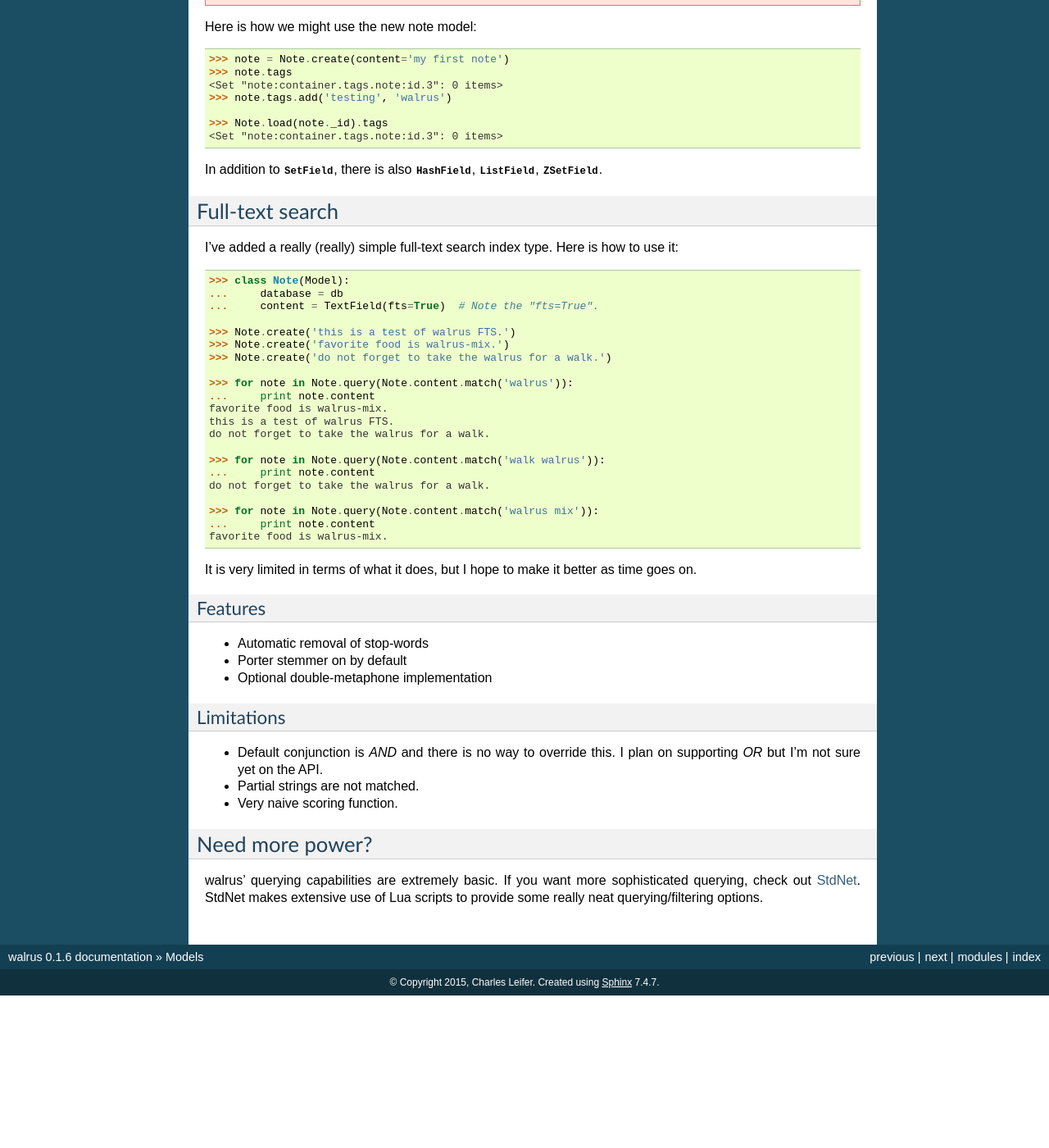
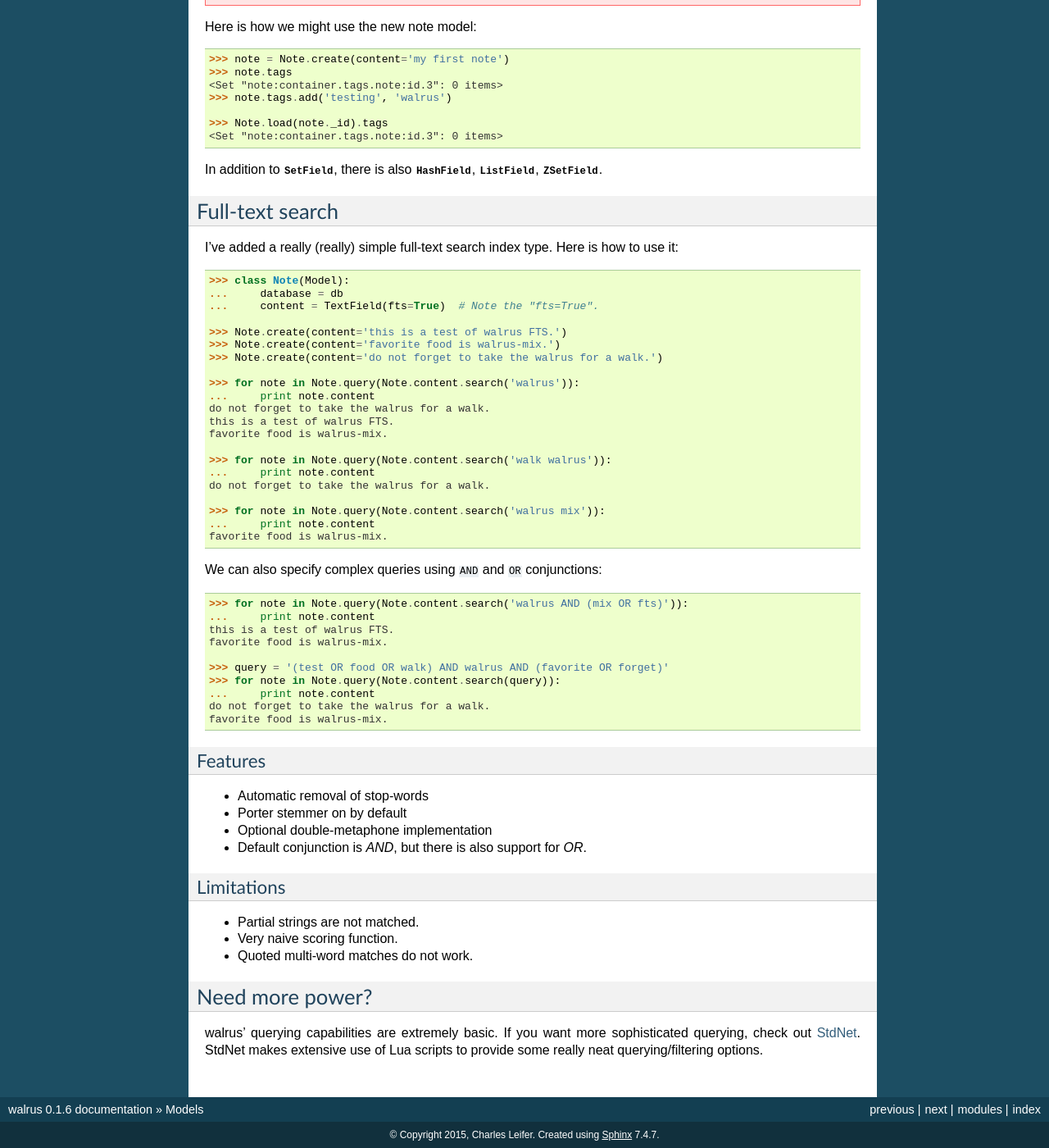
Before and after one commit to coleifer/walrus, a Sphinx documentation site: the page built from docs/models.rst, in a window 1280 px wide and 1400 px high, scrolled down 3104 px. Shown: the whole window at 82% size. Built offline with Sphinx 7.4.7, drawn with Linux system fonts in a browser that asks for light colours; before the commit the page ends 4318 px from its top, so only the background shows below that.

Commit message:
Documenting new FTS.

```diff
--- a/docs/models.rst
+++ b/docs/models.rst
@@ -213,25 +213,38 @@ I've added a really (really) simple full-text search index type. Here is how to
     ...     database = db
     ...     content = TextField(fts=True)  # Note the "fts=True".
 
-    >>> Note.create('this is a test of walrus FTS.')
-    >>> Note.create('favorite food is walrus-mix.')
-    >>> Note.create('do not forget to take the walrus for a walk.')
+    >>> Note.create(content='this is a test of walrus FTS.')
+    >>> Note.create(content='favorite food is walrus-mix.')
+    >>> Note.create(content='do not forget to take the walrus for a walk.')
 
-    >>> for note in Note.query(Note.content.match('walrus')):
+    >>> for note in Note.query(Note.content.search('walrus')):
     ...     print note.content
+    do not forget to take the walrus for a walk.
+    this is a test of walrus FTS.
     favorite food is walrus-mix.
-    this is a test of walrus FTS.
-    do not forget to take the walrus for a walk.
 
-    >>> for note in Note.query(Note.content.match('walk walrus')):
+    >>> for note in Note.query(Note.content.search('walk walrus')):
     ...     print note.content
     do not forget to take the walrus for a walk.
 
-    >>> for note in Note.query(Note.content.match('walrus mix')):
+    >>> for note in Note.query(Note.content.search('walrus mix')):
     ...     print note.content
     favorite food is walrus-mix.
 
-It is very limited in terms of what it does, but I hope to make it better as time goes on.
+We can also specify complex queries using ``AND`` and ``OR`` conjunctions:
+
+.. code-block:: pycon
+
+    >>> for note in Note.query(Note.content.search('walrus AND (mix OR fts)')):
+    ...     print note.content
+    this is a test of walrus FTS.
+    favorite food is walrus-mix.
+
+    >>> query = '(test OR food OR walk) AND walrus AND (favorite OR forget)'
+    >>> for note in Note.query(Note.content.search(query)):
+    ...     print note.content
+    do not forget to take the walrus for a walk.
+    favorite food is walrus-mix.
 
 Features
 ^^^^^^^^
@@ -239,13 +252,14 @@ Features
 * Automatic removal of stop-words
 * Porter stemmer on by default
 * Optional double-metaphone implementation
+* Default conjunction is *AND*, but there is also support for *OR*.
 
 Limitations
 ^^^^^^^^^^^
 
-* Default conjunction is *AND* and there is no way to override this. I plan on supporting *OR* but I'm not sure yet on the API.
 * Partial strings are not matched.
 * Very naive scoring function.
+* Quoted multi-word matches do not work.
 
 Need more power?
 ----------------
```
